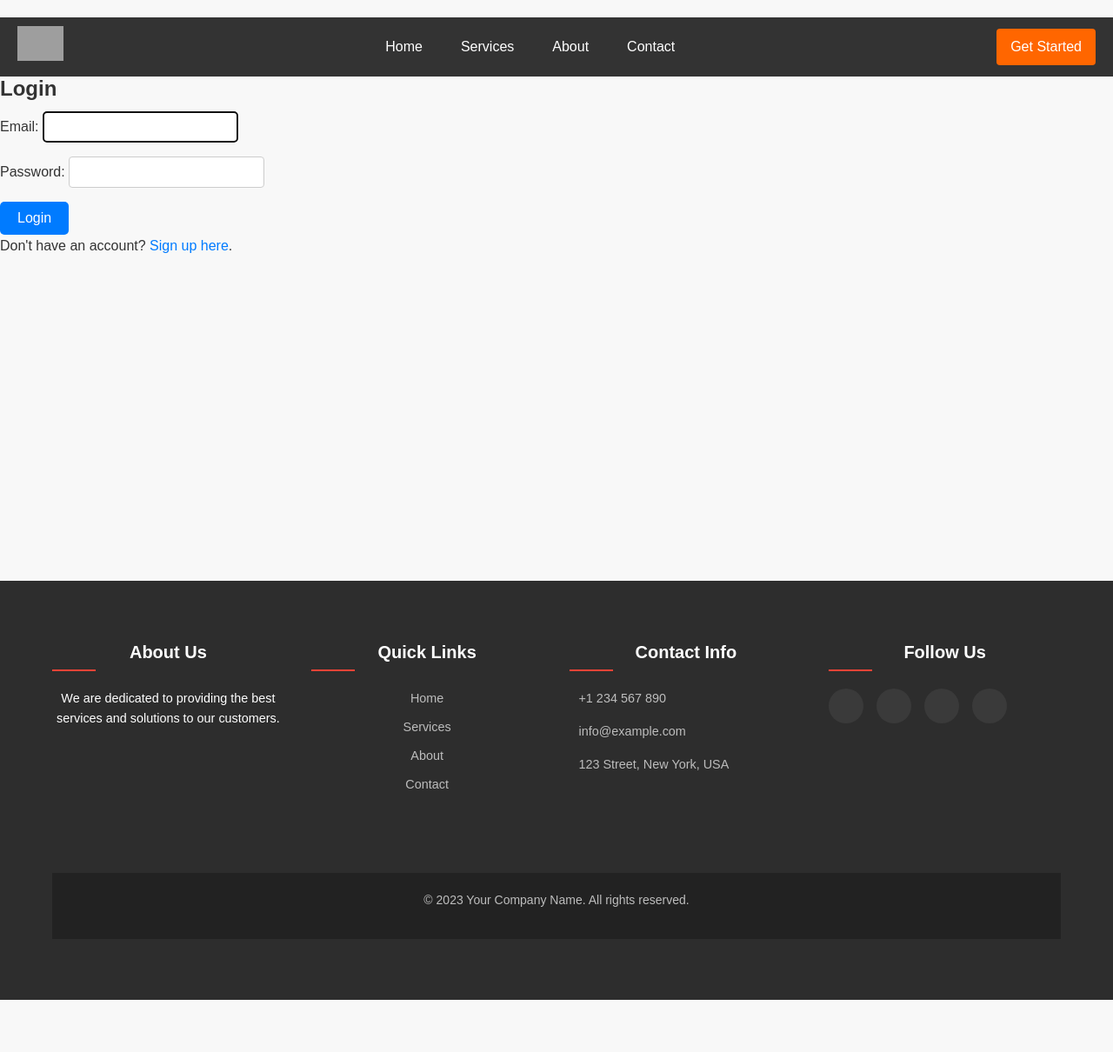
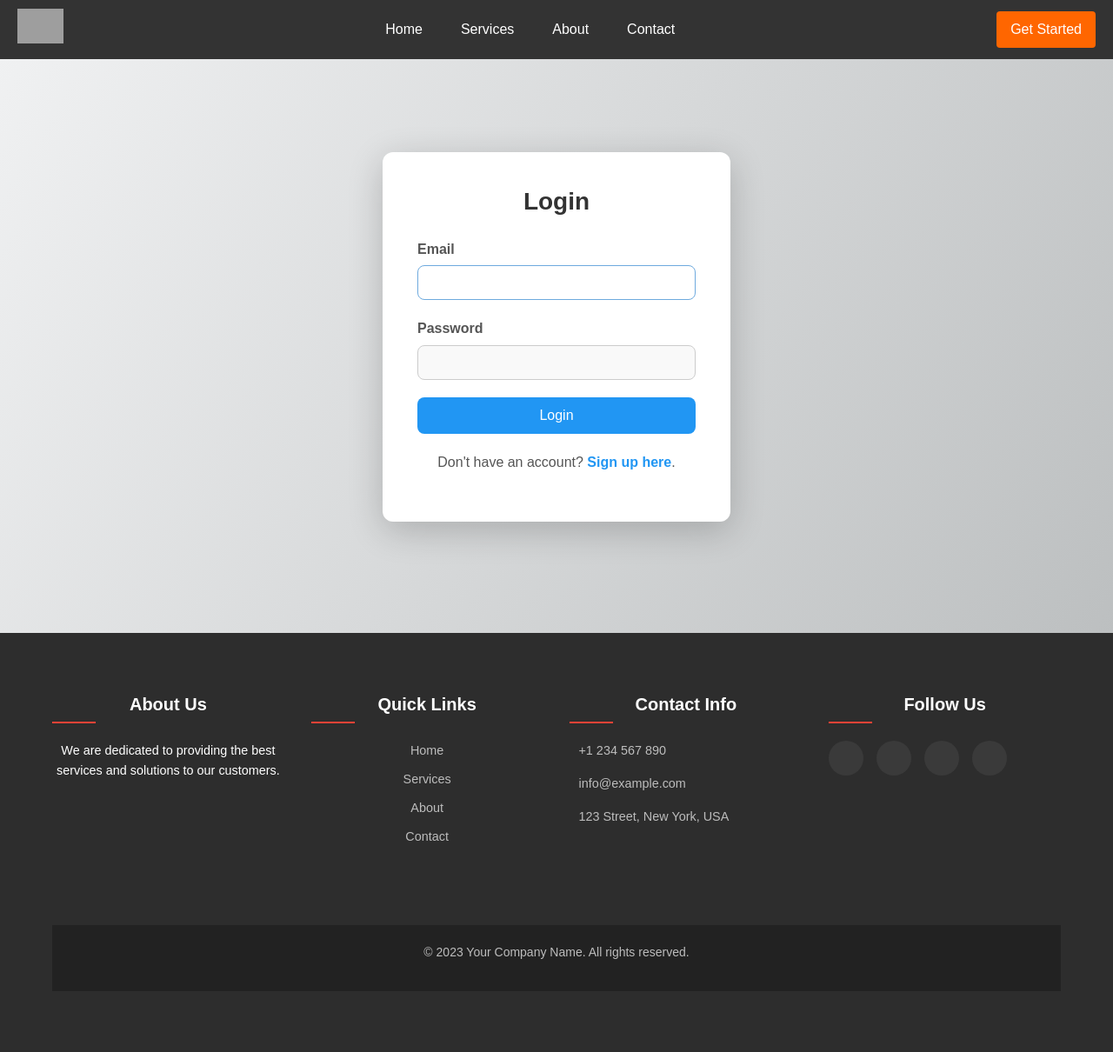
Before and after one commit to BDNsys/africa, a Django app: page /user/login/ in a window 1280 px wide. Shown: the whole page at 87% size. Before the commit the page ends 1150 px from the top, so only its background shows below. Run offline with Django 4.2, Linux system fonts and the light colour scheme; grey boxes are pictures that could not be loaded.

Commit message:
login / sign up page

```diff
--- /dev/null
+++ b/static/css/auth.css
@@ -0,0 +1,120 @@
+/* General Layout */
+body, html {
+  margin: 0;
+  padding: 0;
+  height: 100%;
+  font-family: "Segoe UI", Tahoma, Geneva, Verdana, sans-serif;
+  background: linear-gradient(120deg, #f1f2f3, #bbbebf);
+}
+
+.auth-container {
+  display: flex;
+  justify-content: center;
+  align-items: center;
+  min-height: 80vh;
+  padding: 40px 20px;
+}
+
+/* Auth Box Styling */
+.auth-box {
+  background-color: white;
+  padding: 40px;
+  border-radius: 12px;
+  box-shadow: 0 10px 40px rgba(0, 0, 0, 0.2);
+  width: 100%;
+  max-width: 400px;
+}
+
+/* Headings */
+.auth-title {
+  text-align: center;
+  margin-bottom: 25px;
+  font-size: 28px;
+  color: #333;
+}
+
+/* Form Styling */
+.auth-form .auth-field {
+  margin-bottom: 20px;
+}
+
+.auth-form label {
+  display: block;
+  font-weight: 600;
+  margin-bottom: 6px;
+  color: #555;
+}
+
+.auth-form input {
+  width: 100%;
+  padding: 10px;
+  border: 1px solid #ccc;
+  border-radius: 8px;
+  font-size: 16px;
+  transition: border 0.3s;
+  background-color: #f9f9f9;
+}
+
+.auth-form input:focus {
+  border-color: #6eaade;
+  outline: none;
+  background-color: #fff;
+}
+
+/* Buttons */
+.auth-btn {
+  width: 100%;
+  padding: 12px;
+  background-color: #2196f3;
+  color: white;
+  border: none;
+  border-radius: 8px;
+  font-size: 16px;
+  cursor: pointer;
+  transition: background 0.3s ease;
+}
+
+.auth-btn:hover {
+  background-color: #1976d2;
+}
+
+/* Text & Links */
+.auth-text {
+  text-align: center;
+  margin-top: 20px;
+  color: #555;
+}
+
+.auth-link {
+  color: #2196f3;
+  text-decoration: none;
+  font-weight: bold;
+}
+
+.auth-link:hover {
+  text-decoration: underline;
+}
+
+/* Error messages */
+.auth-form .errorlist {
+  margin: 4px 0 10px;
+  padding: 0;
+  color: #d32f2f;
+  list-style: none;
+  font-size: 14px;
+}
+
+/* Responsive */
+@media (max-width: 480px) {
+  .auth-box {
+    padding: 30px 20px;
+  }
+
+  .auth-title {
+    font-size: 24px;
+  }
+
+  .auth-btn {
+    font-size: 15px;
+  }
+}
--- a/user/templates/user/login.html
+++ b/user/templates/user/login.html
@@ -1,13 +1,27 @@
 {% extends "base.html" %}
 {% load static %}
+
 {% block content %}
+<link rel="stylesheet" href="{% static 'css/auth.css' %}">
+
 <div class="auth-container">
-  <h2>Login</h2>
-  <form method="POST">
-    {% csrf_token %}
-    {{ form.as_p }}
-    <button type="submit">Login</button>
-  </form>
-  <p>Don't have an account? <a href="{% url 'signup' %}">Sign up here</a>.</p>
+  <div class="auth-box">
+    <h2 class="auth-title">Login</h2>
+    <form method="POST" class="auth-form">
+      {% csrf_token %}
+      {{ form.non_field_errors }}
+      {% for field in form %}
+        <div class="auth-field">
+          <label for="{{ field.id_for_label }}">{{ field.label }}</label>
+          {{ field }}
+          {{ field.errors }}
+        </div>
+      {% endfor %}
+      <button type="submit" class="auth-btn">Login</button>
+    </form>
+    <p class="auth-text">Don't have an account?
+      <a href="{% url 'signup' %}" class="auth-link">Sign up here</a>.
+    </p>
+  </div>
 </div>
 {% endblock %}
```
Also changed, not shown: user/templates/user/signup.html (+21 -7 lines), user/migrations/0001_initial.py, user/migrations/0002_alter_customuser_date_joined.py (deleted), user/migrations/0003_alter_customuser_date_joined.py (deleted).
